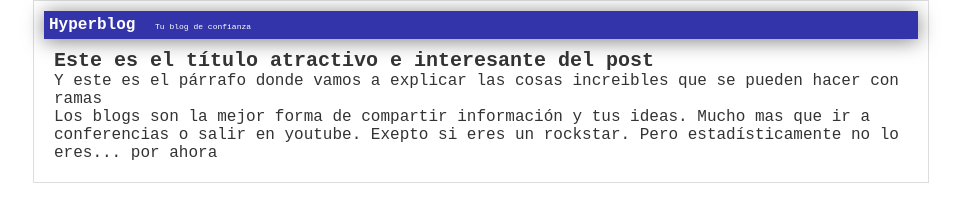
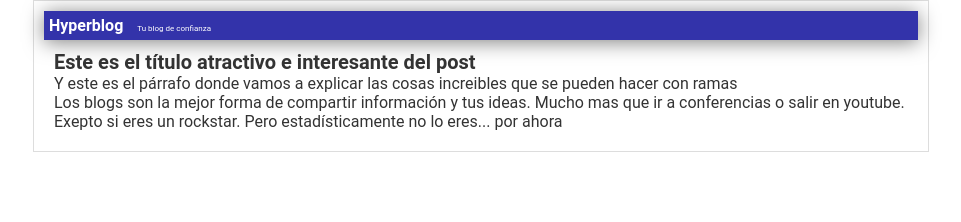
Before and after one commit to ackermanGitHub/hyperblog, a plain HTML site: page index.html in a window 1280 px wide. Shown: the whole page, without its empty margins (159-1120 px from the left). Drawn offline with Linux system fonts and the light colour scheme.

Commit message:
Volví a una tipografía menos controversial

```diff
--- a/styles.css
+++ b/styles.css
@@ -9,7 +9,7 @@ html {
 body {
     text-align: center;
     color: #333;
-    font-family: 'Courier New', Courier, monospace;
+    font-family: 'Roboto';
     font-size: 1.6rem;
 }
 #cabecera {
```
